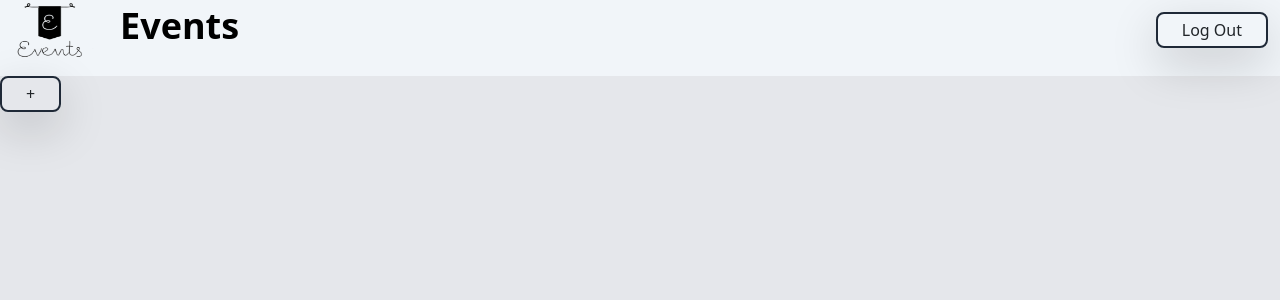
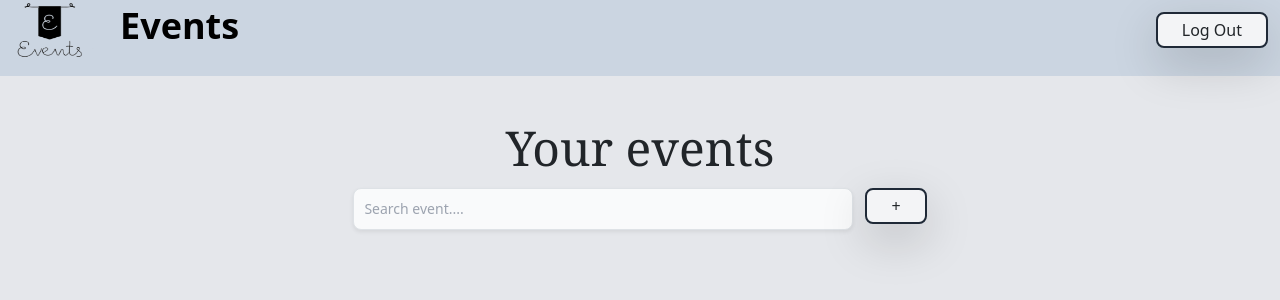
Before and after one commit to shmavonyankaren/login-logout-page, a React (Create React App) app: page /login in a window 1280 px wide. Both pictures are taken after typing "name@example.com", "Sample123" into the empty fields and a click on the button "Login". Shown: the top 300 px of the page. Built offline with nearby package versions, Linux system fonts and the light colour scheme.

Commit message:
create preview components and also add search function for the events

```diff
--- a/src/components/LoginButtonComponent.jsx
+++ b/src/components/LoginButtonComponent.jsx
@@ -4,7 +4,7 @@ export default function ButtonComponent({ text, type, onClickHandler }) {
   return (
     <div>
       <button
-        className="border-2 border-gray-800 shadow-lg hover:bg-gray-800 hover:border-white hover:text-white rounded-lg px-4 py-1"
+        className="border-2 border-gray-800 bg-gray-100 shadow-lg hover:bg-gray-800 hover:border-white hover:text-white rounded-lg px-4 py-1"
         type={type}
         onClick={onClickHandler}
       >
--- a/src/components/SearchInput.jsx
+++ b/src/components/SearchInput.jsx
@@ -7,7 +7,7 @@ export default function SearchInput({ value, setValue }) {
         type="text"
         value={value}
         onChange={(e) => setValue(e.target.value)}
-        className="outline-0 block p-3 max-w-[350px] min-w-[350px] text-sm text-gray-900 bg-gray-50 rounded-lg border border-gray-300 shadow-sm focus:ring-primary-500 focus:border-primary-500"
+        className="outline-0 block p-2.5 max-w-[500px] min-w-[500px] text-sm text-gray-900 bg-gray-50 rounded-lg border border-gray-300 shadow-sm focus:ring-primary-500 focus:border-primary-500"
         placeholder="Search event...."
       />
     </div>
--- a/src/pages/Home/EventList.jsx
+++ b/src/pages/Home/EventList.jsx
@@ -1,12 +1,27 @@
-import React from "react";
+import React, { useEffect, useState } from "react";
 import { useSelector } from "react-redux";
 import Event from "./Event";
 
-export default function EventList() {
+export default function EventList({ searchingEvent }) {
   const { events } = useSelector((state) => state.events);
+  const [newEvents, setNewEvents] = useState(events);
+  useEffect(() => {
+    const searchFunc = () => {
+      return events.filter((event) => event.value === searchingEvent);
+    };
+    setNewEvents(searchFunc());
+  }, [searchingEvent]);
   return (
     <div className="flex flex-wrap justify-center mt-3 border-spacing-1 rounded-xl py-3">
-      {events.map((event) => {
+      {searchingEvent
+        ? newEvents.map((event) => {
+            return (
+              <div key={event.id} className="mx-2 my-2">
+                <Event event={event} />{" "}
+              </div>
+            );
+          })
+        : events.map((event) => {
             return (
               <div key={event.id} className="mx-2 my-2">
                 <Event event={event} />{" "}
--- a/src/pages/Home/Events.jsx
+++ b/src/pages/Home/Events.jsx
@@ -1,12 +1,20 @@
-import React from "react";
+import React, { useState } from "react";
 import AddEvent from "./AddEvent";
 import EventList from "./EventList";
+import SearchEvent from "./SearchEvent";
+import Preview from "./Preview";
 
 export default function Events() {
+  const [value, setValue] = useState("");
+
   return (
     <div className="">
-      <AddEvent />
-      <EventList />
+      <Preview />
+      <div className="flex justify-center mt-2">
+        <SearchEvent value={value} setValue={setValue} />
+        <AddEvent />
+      </div>
+      <EventList searchingEvent={value} />
     </div>
   );
 }
--- a/src/pages/Home/Header.jsx
+++ b/src/pages/Home/Header.jsx
@@ -18,7 +18,7 @@ export default function Header() {
   };
 
   return (
-    <div className="flex pb-3 bg-slate-100">
+    <div className="flex pb-3 bg-slate-300">
       <div className="flex justify-center items-center">
         <img
           className="max-h-[60px] min-h-[60px] max-w-[100px] min-w-[100px]"
--- /dev/null
+++ b/src/pages/Home/Preview.jsx
@@ -0,0 +1,9 @@
+import React from "react";
+
+export default function Preview() {
+  return (
+    <div className="flex justify-center mt-5">
+      <h1 className="font-serif	text-5xl">Your events</h1>
+    </div>
+  );
+}
--- a/src/pages/Home/SearchEvent.jsx
+++ b/src/pages/Home/SearchEvent.jsx
@@ -1,10 +1,9 @@
-import React, { useState } from "react";
+import React from "react";
 import SearchInput from "../../components/SearchInput";
 
-export default function SearchEvent() {
-  const [value, setValue] = useState("");
+export default function SearchEvent({ value, setValue }) {
   return (
-    <div>
+    <div className="mr-3">
       <SearchInput value={value} setValue={setValue} />
     </div>
   );
--- a/src/redux/events/eventsSlice.js
+++ b/src/redux/events/eventsSlice.js
@@ -1,6 +1,6 @@
 import { createSlice } from "@reduxjs/toolkit";
 
-const initialState = { events: [] };
+const initialState = { events: [], tempEvents: [] };
 
 const reducers = {
   addEvent: (state, action) => {
@@ -18,9 +18,6 @@ const reducers = {
       return event;
     });
   },
-  searchEvent: (state, action) => {
-    return state.events.filter((event) => event.id === action.payload.id);
-  },
 };
 
 const eventsSlice = createSlice({
```
Lines whose indentation alone changed are shown as unchanged.
